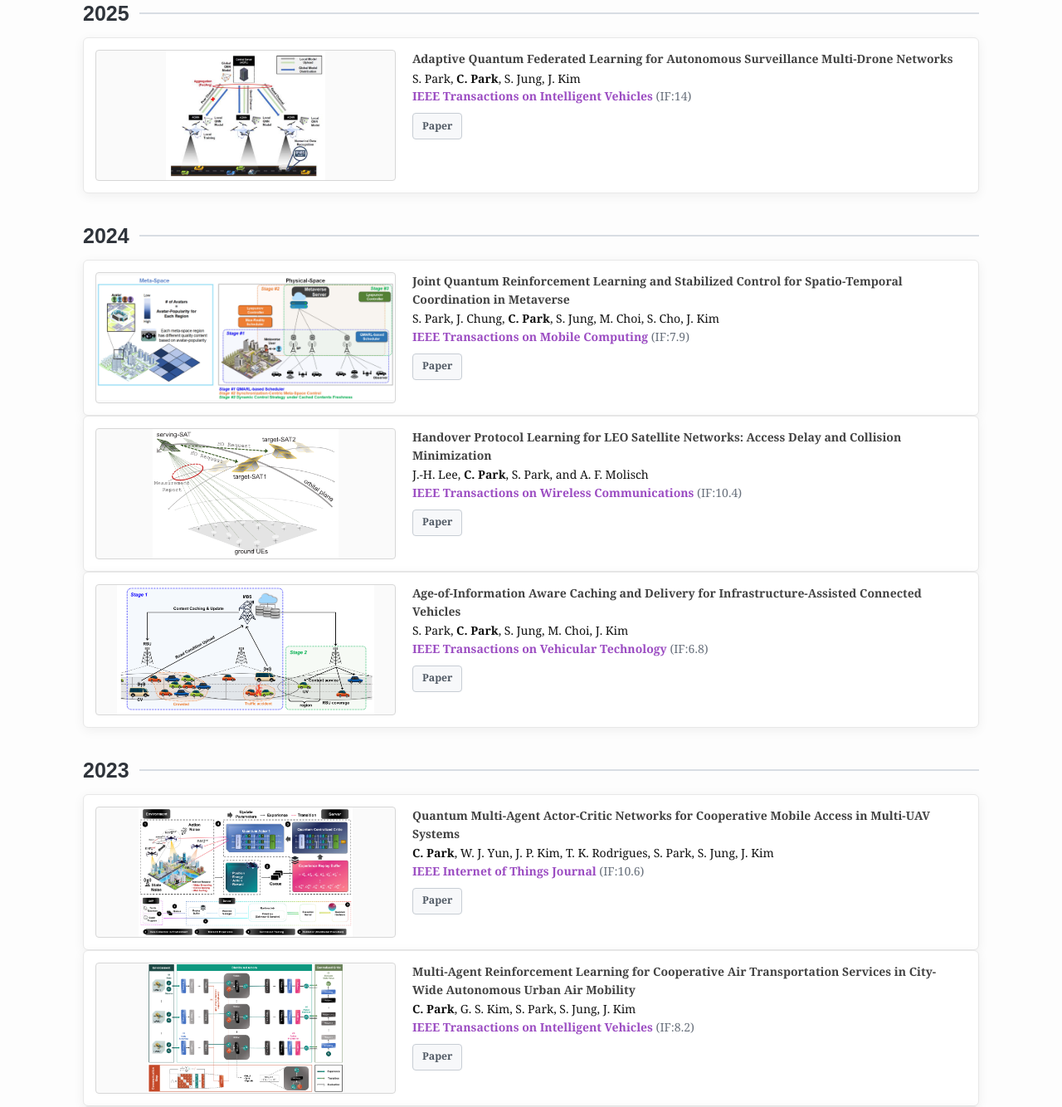
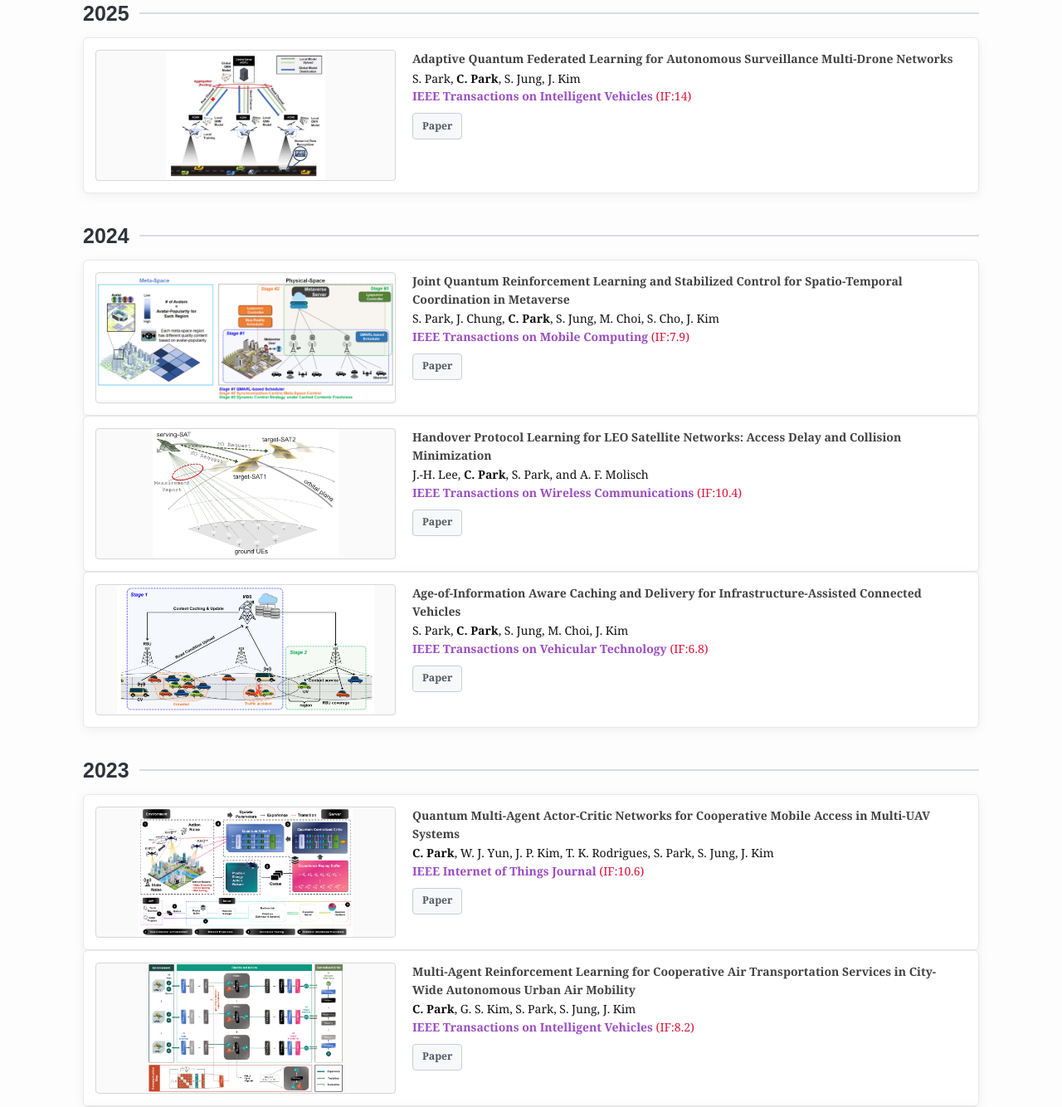
Before and after one commit to cosdeneb/cosdeneb.github.io, a Jekyll site: the page built from index.md, in a window 1280 px wide. Shown: the part 980-2314 px from the top of the page at 83% size. Built offline with Jekyll 4.4.1, drawn with Linux system fonts in a browser that asks for light colours.

Commit message:
Restore metric text color

```diff
--- a/_sass/_site.scss
+++ b/_sass/_site.scss
@@ -326,10 +326,6 @@
 }
 
 .metric {
-  color: #69717c;
-}
-
-.work .metric {
   color: #dc143c;
 }
 
```
